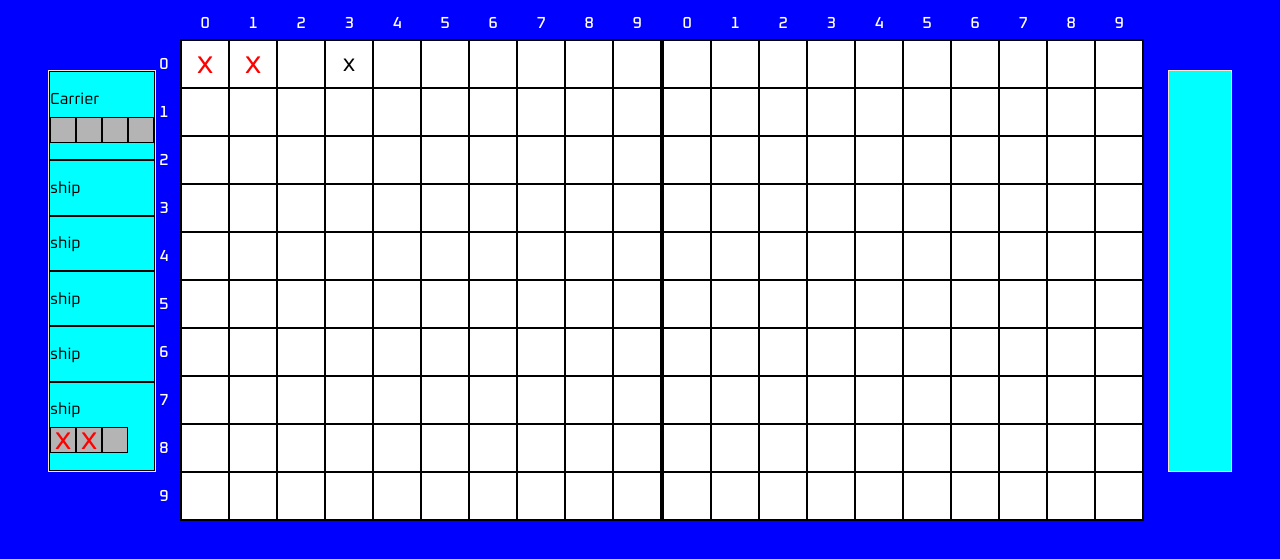
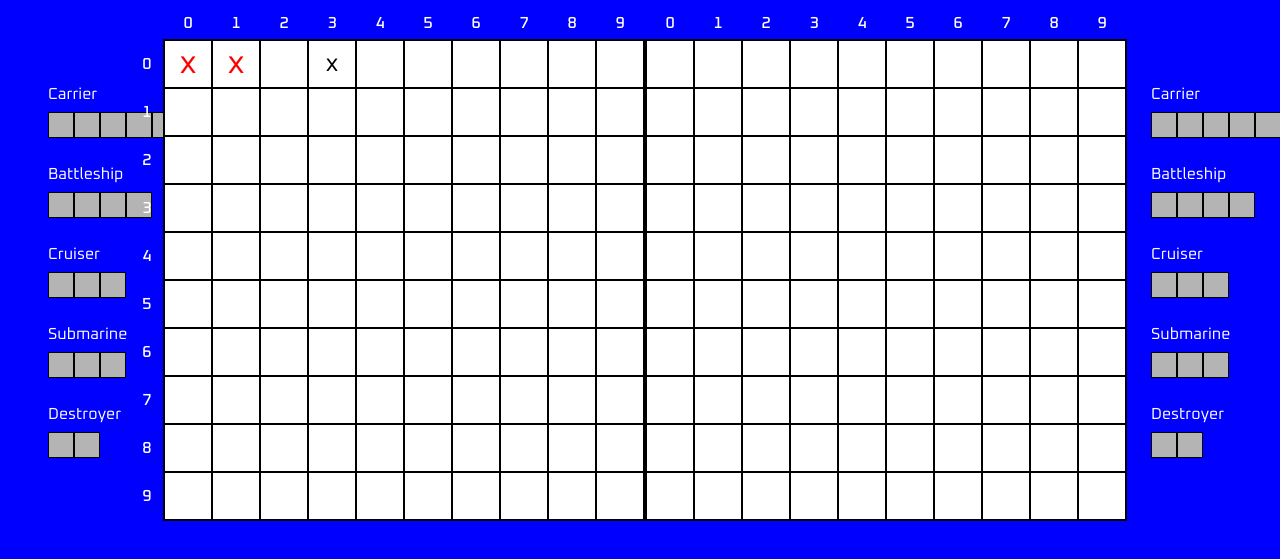
Before and after one commit to TahraouiMustapha/Battleship-The-Odin-Project, a website built with webpack: page src/index.html in a window 1280 px wide. Shown: the part 189-748 px from the top of the page. Built offline with nearby package versions, Linux system fonts and the light colour scheme.

Commit message:
feat: Add a method to populate ships beside the boards

```diff
--- a/src/domHandler.js
+++ b/src/domHandler.js
@@ -1,3 +1,5 @@
+import { createShip } from "./Ship";
+
 const domHandler = (function() {
     const firstBoard = document.querySelector('.first.board');
     const secondBoard = document.querySelector('.second.board');
@@ -22,17 +24,18 @@ const domHandler = (function() {
         renderBoard(secondBoard, secondPlayer.gameboard.getBoard());
     }
 
-    const renderFirstShipsPort = function(playersShipsObj) {
+    const renderFirstShipsPort = function(playersShipsObj) { // to update my ships's states and render second too
         const ships = Object.values(playersShipsObj) ;
         ships.forEach((ship) => {
             firstShipPort.appendChild(
                 domBuilder.createShip(ship)
             )
         })
+
     }
 
     const renderSecondShipsPort = function(playersShipsObj) {
-        const ships = Object.values(playersShipsObj) ;
+        const  ships = Object.values(playersShipsObj) ;
         ships.forEach((ship) => {
             secondShipPort.appendChild(
                 domBuilder.createShip(ship)
@@ -40,9 +43,23 @@ const domHandler = (function() {
         })
     }
 
+    const populateShipsPort = function() {
+        let ships = {
+            'Carrier': createShip(5, 'Carrier'),
+            'Battleship': createShip(4, 'Battleship'),
+            'Cruiser': createShip(3, 'Cruiser'),
+            'Submarine': createShip(3, 'Submarine'),
+            'Destroyer': createShip(2, 'Destroyer'),
+        }
+
+        renderFirstShipsPort(ships);
+        renderSecondShipsPort(ships);
+    }
+
     return {
         renderFirstPlayerGameboard,
         renderSecondPlayerGameboard,
+        populateShipsPort,
         renderFirstShipsPort,
         renderSecondShipsPort
     }
--- a/src/index.html
+++ b/src/index.html
@@ -14,19 +14,6 @@
 
 <div class="container">
 <div class="first ships-port">
-    <div class="ship">
-        <div class="ship-name">Carrier</div>
-        <div class="ship-body">
-            <div class="square"></div>
-            <div class="square"></div>
-            <div class="square"></div>
-            <div class="square"></div>
-        </div>
-    </div>
-    <div class="ship">ship</div>
-    <div class="ship">ship</div>
-    <div class="ship">ship</div>
-    <div class="ship">ship</div>
 </div>
 <div class="gameboard">
     <div class="player-name">Player 1</div>
--- a/src/index.js
+++ b/src/index.js
@@ -19,6 +19,5 @@ console.log(player.gameboard.getBoard())
 
 const player2 = createPlayer();
 domHandler.renderFirstPlayerGameboard(player)
-domHandler.renderFirstShipsPort(player.gameboard.getShips())
-domHandler.renderSecondShipsPort(player2.gameboard.getShips())
 domHandler.renderSecondPlayerGameboard(player2)
+domHandler.populateShipsPort();
--- a/src/styles/style.css
+++ b/src/styles/style.css
@@ -133,7 +133,7 @@ header {
 /* for ships port */
 
 .ships-port {
-    background-color: aqua;
+    color: white;
     display: grid;
     height: 400px;
     margin: auto 24px;
@@ -159,7 +159,9 @@ header {
     height: 24px;
 }
 
-
+.first.ships-port {
+    margin-right: -15px;
+}
 
 
 
@@ -167,11 +169,3 @@ header {
 .container {
     background-color: var(--battle-color);
 }
-
-.ships-port {
-    border: 1px solid bisque;
-}
-
-.ships-port > * {
-    border: 1px solid black;
-}
```
